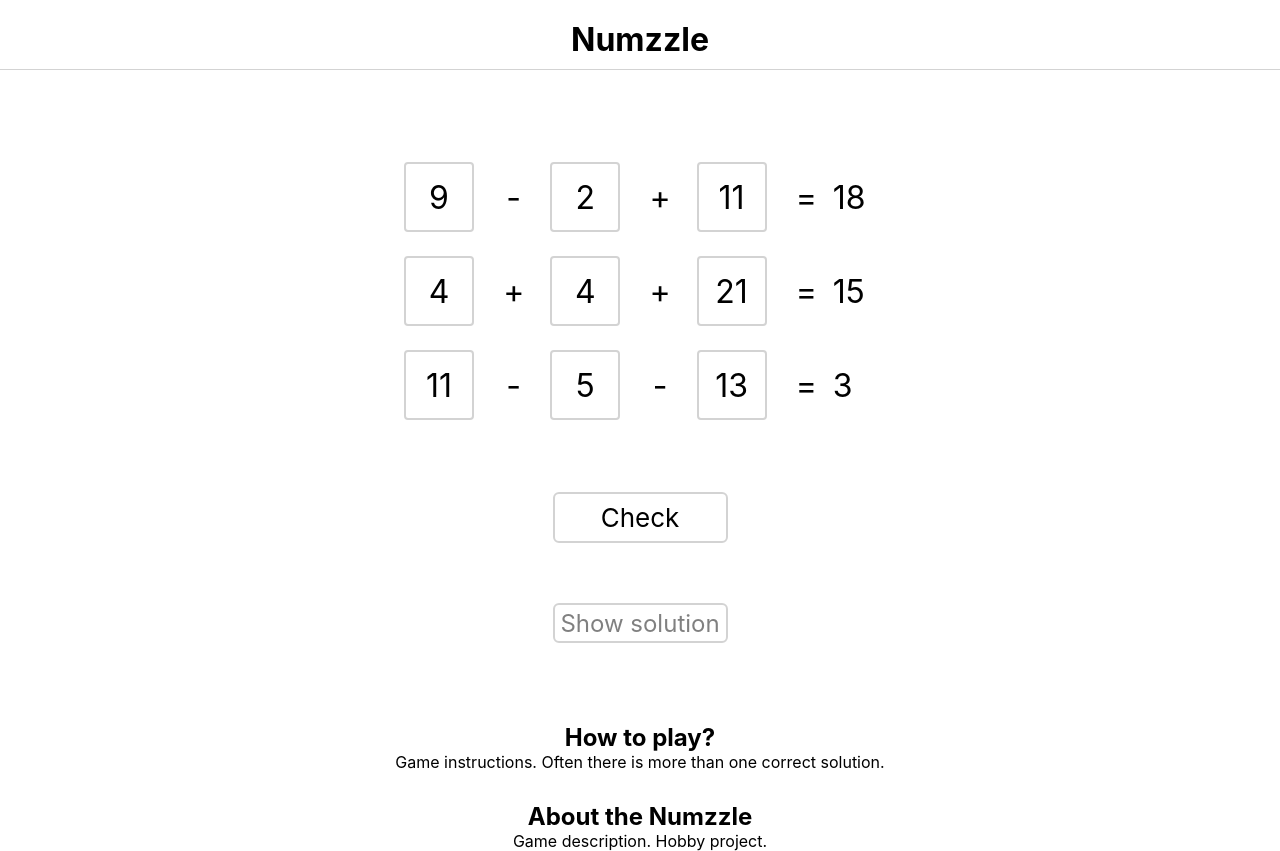
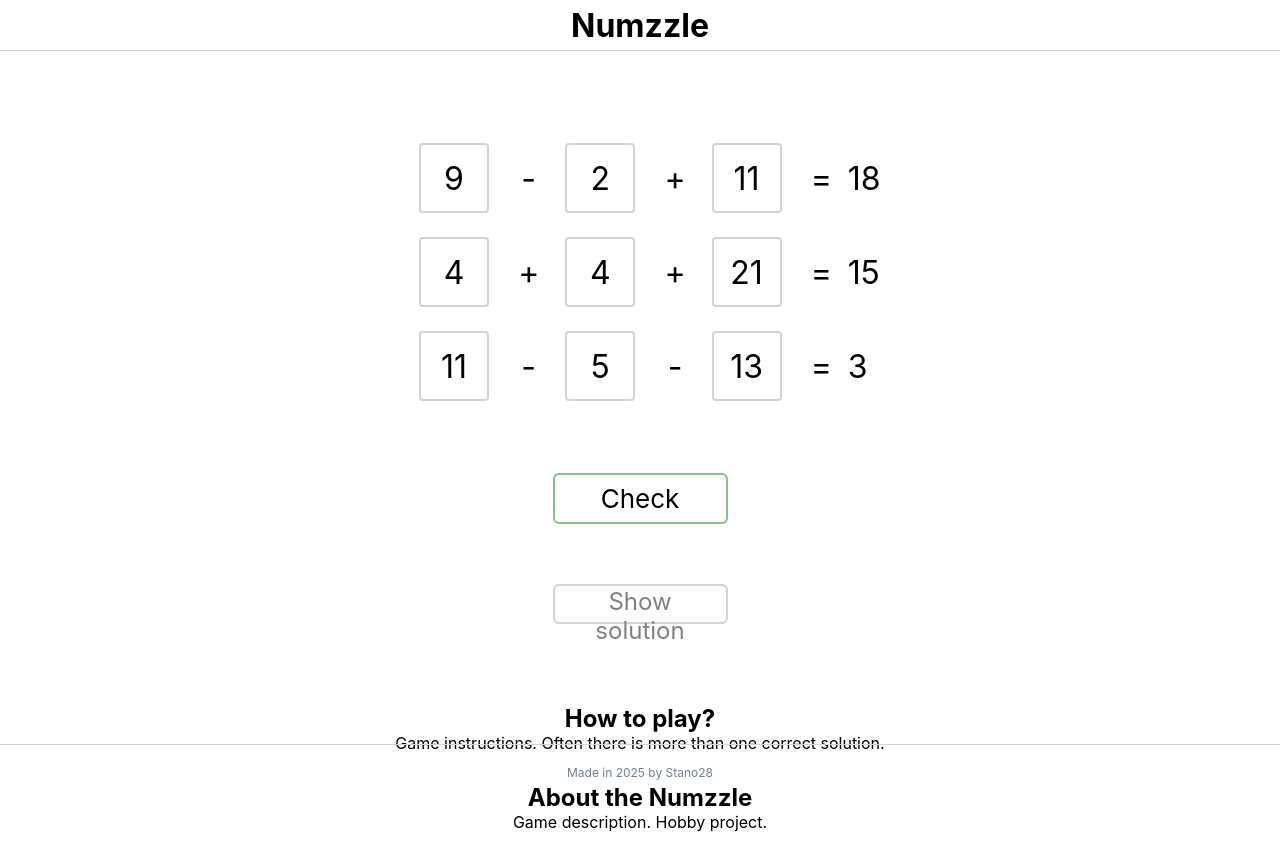
Before and after one commit to StanoSpodniak/numzzle_3, a React (Vite) app: page / in a window 1280 px wide. Built offline with nearby package versions, Linux system fonts and the light colour scheme.

Commit message:
Added footer

```diff
--- a/src/App.tsx
+++ b/src/App.tsx
@@ -1,6 +1,7 @@
 import Header from "./components/Header";
 import Game from "./components/Game";
 import Description from "./components/Description";
+import Footer from "./components/Footer";
 
 function App() {
     return (
@@ -8,6 +9,7 @@ function App() {
             <Header />
             <Game />
             <Description />
+            <Footer />
         </>
     );
 }
--- /dev/null
+++ b/src/components/Footer.module.css
@@ -0,0 +1,15 @@
+.footerContainer {
+    position: fixed;
+    bottom: 0;
+    left: 0;
+    width: 100%;
+    padding: 20px 0;
+    text-align: center;
+    border-top: 1px solid lightgray;
+    font-size: 12px;
+    color: slategray;
+}
+
+.footerContainer:hover {
+    color: #36454f;
+}
--- /dev/null
+++ b/src/components/Footer.tsx
@@ -0,0 +1,11 @@
+import styles from "./Footer.module.css";
+
+function Footer() {
+    return (
+        <div className={styles.footerContainer}>
+            <p>Made in 2025 by Stano28</p>
+        </div>
+    );
+}
+
+export default Footer;
--- a/src/components/Game.module.css
+++ b/src/components/Game.module.css
@@ -22,7 +22,7 @@
     grid-template-columns: repeat(7, 1fr);
     text-align: center;
     padding: 12px 0px;
-    padding-left: 40px;
+    padding-left: 70px;
 }
 
 .grid > p:last-child {
@@ -78,13 +78,14 @@
     width: 175px;
     background-color: white;
     font-size: 26px;
-    border: 2px solid lightgray;
+    border: 2px solid #8fbc8f;
     border-radius: 6px;
 }
 
 .checkButton:hover {
     cursor: pointer;
-    border: 2px solid grey;
+    border: 2px solid #228b22;
+    background-color: #fafffa;
 }
 
 .giveUpContainer {
--- a/src/components/Header.module.css
+++ b/src/components/Header.module.css
@@ -1,6 +1,7 @@
 .headerContainer {
-    text-align: center;
-    padding-top: 20px;
-    padding-bottom: 10px;
+    height: 50px;
+    display: flex;
+    justify-content: center;
+    align-items: center;
     border-bottom: 1px solid lightgray;
 }
--- a/src/index.css
+++ b/src/index.css
@@ -3,5 +3,23 @@
 * {
     font-family: "Inter", sans-serif;
     margin: 0;
-    padding: 0;
 }
+
+.grid-overlay {
+    position: fixed;
+    top: 0;
+    left: 0;
+    width: 100%;
+    height: 100%;
+    pointer-events: none; /* Ensures it doesn't interfere with clicks */
+    display: grid;
+    grid-template-columns: repeat(12, 1fr); /* 12-column grid */
+    gap: 10px; /* Adjust the gap as needed */
+    background-image: linear-gradient(
+        to right,
+        rgba(255, 255, 255, 0.2) 1px,
+        transparent 1px
+    );
+    background-size: calc(100% / 12) 100%;
+    z-index: 9999;
+}
```
